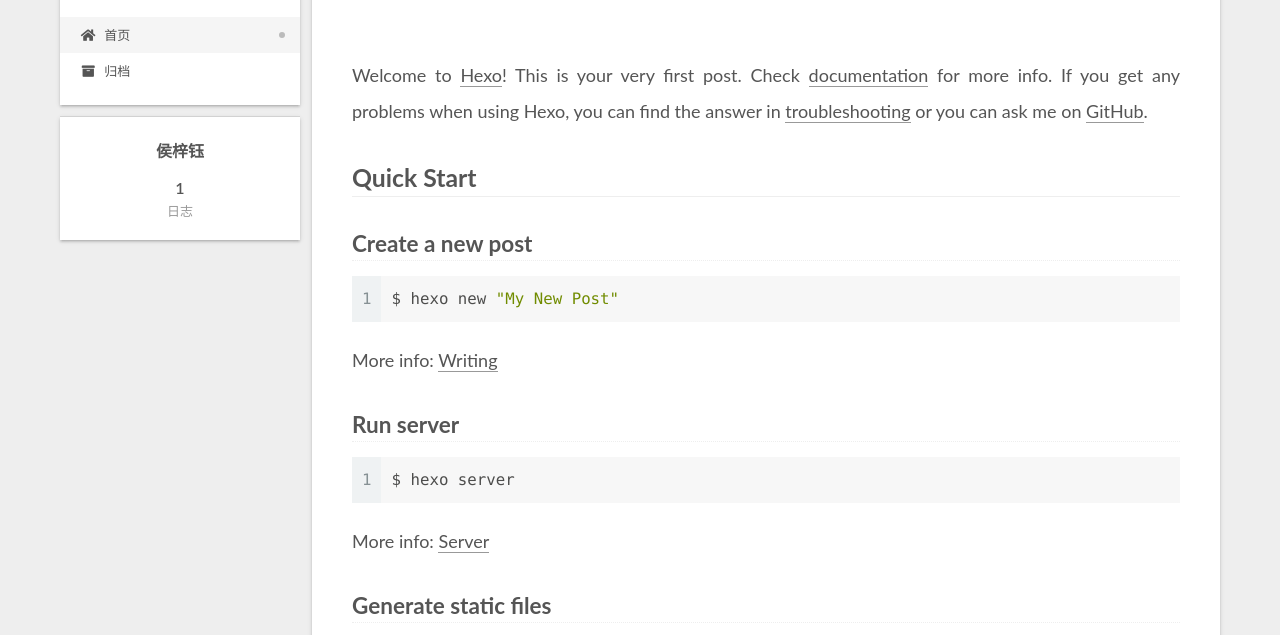
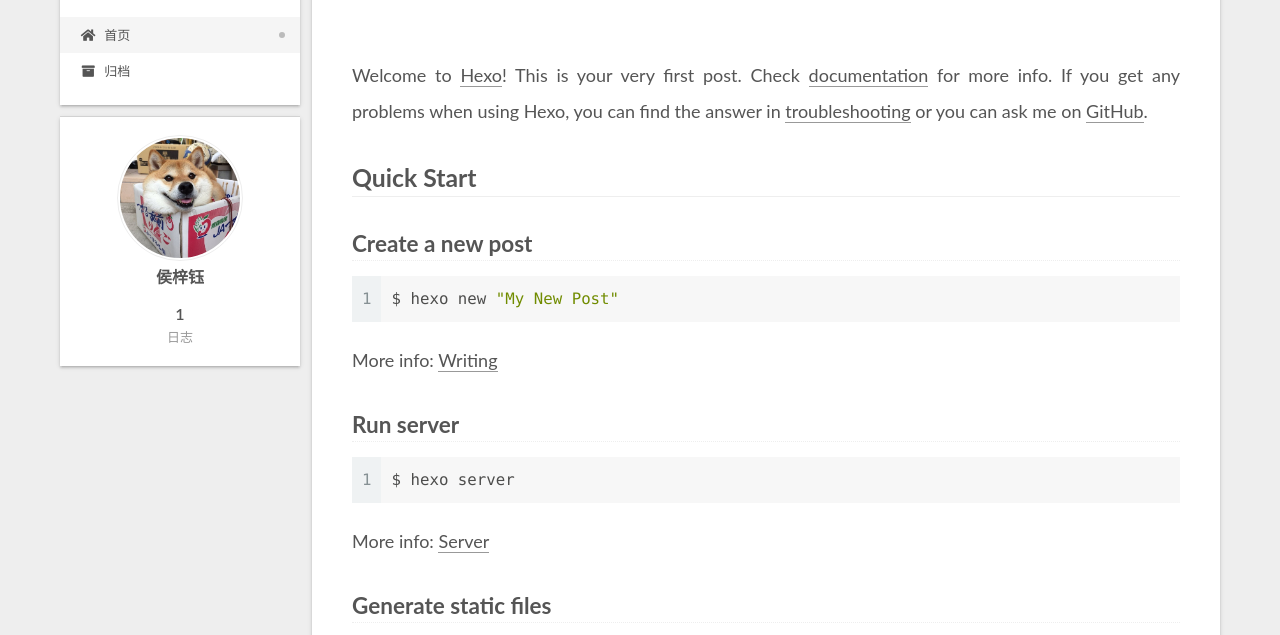
Before and after one commit to hoziss/hoziss.github.io, a plain HTML site: page index.html in a window 1280 px wide. Shown: the part 117-752 px from the top of the page. Drawn offline with Linux system fonts and the light colour scheme.

Commit message:
Site updated: 2021-11-01 19:50:47

```diff
--- a/css/main.css
+++ b/css/main.css
@@ -1141,6 +1141,13 @@ pre .javascript .function {
   margin: 0 auto;
   max-width: 120px;
   padding: 2px;
+  border-radius: 50%;
+}
+.site-author-image {
+  transition: transform 1s ease-out;
+}
+.site-author-image:hover {
+  transform: rotateZ(360deg);
 }
 .site-author-name {
   color: var(--text-color);
@@ -1168,7 +1175,7 @@ pre .javascript .function {
 }
 .links-of-author a::before,
 .links-of-author span.exturl::before {
-  background: #1d9065;
+  background: #4ed0b4;
   border-radius: 50%;
   content: ' ';
   display: inline-block;
--- a/index.html
+++ b/index.html
@@ -149,7 +149,7 @@
     <link itemprop="mainEntityOfPage" href="http://example.com/2021/11/01/hello-world/">
 
     <span hidden itemprop="author" itemscope itemtype="http://schema.org/Person">
-      <meta itemprop="image" content="/images/avatar.gif">
+      <meta itemprop="image" content="/images/1.jpg">
       <meta itemprop="name" content="侯梓钰">
       <meta itemprop="description" content="">
     </span>
@@ -270,6 +270,8 @@
 
       <div class="site-overview-wrap sidebar-panel">
         <div class="site-author motion-element" itemprop="author" itemscope itemtype="http://schema.org/Person">
+    <img class="site-author-image" itemprop="image" alt="侯梓钰"
+      src="/images/1.jpg">
   <p class="site-author-name" itemprop="name">侯梓钰</p>
   <div class="site-description" itemprop="description"></div>
 </div>
```
Also changed, not shown: 2021/11/01/hello-world/index.html (+3 -1 lines), archives/2021/11/index.html (+2 -0 lines), archives/2021/index.html (+2 -0 lines), archives/index.html (+2 -0 lines), images/1.jpg (added).
